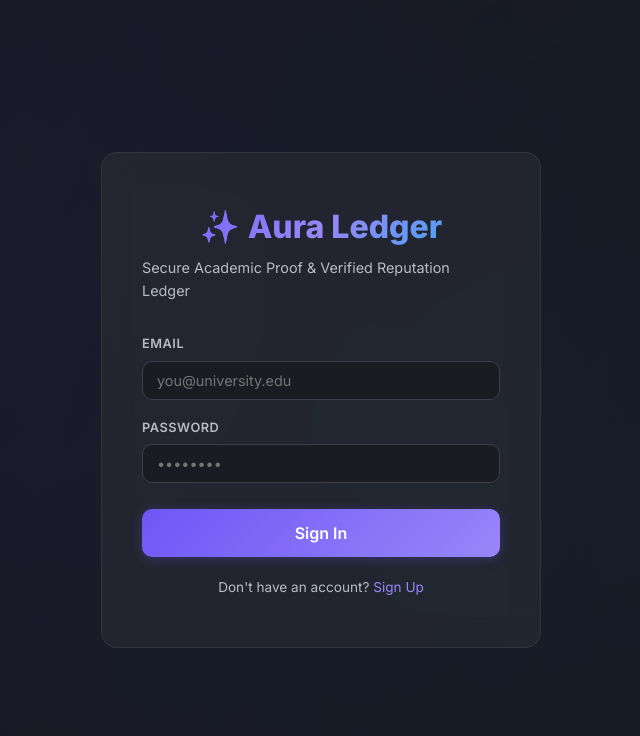
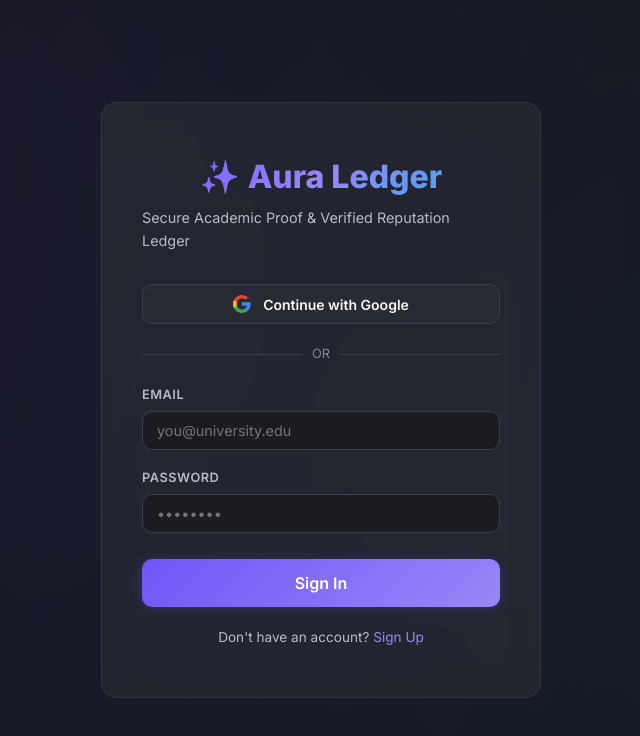
Before and after one commit to Mohana143-AI/antiAARSLS, a React (Vite) app in the folder frontend/: page /login in a window 1280 px wide. Shown: the top 736 px of the page, without its empty margins (319-959 px from the left). Built offline with nearby package versions, Linux system fonts and the light colour scheme; no server answers.

Commit message:
Auth: Finalized Google OAuth sync and session management

```diff
--- a/frontend/src/context/AuthContext.jsx
+++ b/frontend/src/context/AuthContext.jsx
@@ -1,5 +1,6 @@
 import { createContext, useContext, useState, useEffect } from "react";
 import { authAPI } from "../lib/api";
+import { supabase } from "../lib/supabase";
 
 const AuthContext = createContext(null);
 
@@ -8,15 +9,50 @@ export function AuthProvider({ children }) {
   const [loading, setLoading] = useState(true);
 
   useEffect(() => {
-    const token = localStorage.getItem("access_token");
-    if (token) {
-      authAPI.me()
-        .then(setUser)
-        .catch(() => { localStorage.removeItem("access_token"); })
-        .finally(() => setLoading(false));
-    } else {
+    const initAuth = async () => {
+      // 1. Check for existing session in localStorage (Email/Password)
+      const token = localStorage.getItem("access_token");
+
+      // 2. Clear tokens if it's an OAuth redirect return
+      // (Supabase JS client will handle the new session from the URL)
+      const { data: { session } } = await supabase.auth.getSession();
+
+      if (session) {
+        // Sync Supabase session to our app's storage
+        localStorage.setItem("access_token", session.access_token);
+        localStorage.setItem("refresh_token", session.refresh_token);
+      }
+
+      const currentToken = localStorage.getItem("access_token");
+      if (currentToken) {
+        try {
+          const profile = await authAPI.me();
+          setUser(profile);
+        } catch (err) {
+          localStorage.removeItem("access_token");
+          localStorage.removeItem("refresh_token");
+        }
+      }
       setLoading(false);
-    }
+    };
+
+    initAuth();
+
+    // Listen for Auth changes (including OAuth redirects)
+    const { data: { subscription } } = supabase.auth.onAuthStateChange(async (event, session) => {
+      if (event === "SIGNED_IN" && session) {
+        localStorage.setItem("access_token", session.access_token);
+        localStorage.setItem("refresh_token", session.refresh_token);
+        const profile = await authAPI.me();
+        setUser(profile);
+      } else if (event === "SIGNED_OUT") {
+        localStorage.removeItem("access_token");
+        localStorage.removeItem("refresh_token");
+        setUser(null);
+      }
+    });
+
+    return () => subscription.unsubscribe();
   }, []);
 
   const login = async (email, password) => {
@@ -33,7 +69,8 @@ export function AuthProvider({ children }) {
     return login(data.email, data.password);
   };
 
-  const logout = () => {
+  const logout = async () => {
+    await supabase.auth.signOut();
     localStorage.removeItem("access_token");
     localStorage.removeItem("refresh_token");
     setUser(null);
--- /dev/null
+++ b/frontend/src/lib/supabase.js
@@ -0,0 +1,6 @@
+import { createClient } from '@supabase/supabase-js';
+
+const SUPABASE_URL = import.meta.env.VITE_SUPABASE_URL || "https://gspnicasvllrlzumdstq.supabase.co";
+const SUPABASE_ANON_KEY = import.meta.env.VITE_SUPABASE_ANON_KEY || "eyJhbGciOiJIUzI1NiIsInR5cCI6IkpXVCJ9.eyJpc3MiOiJzdXBhYmFzZSIsInJlZiI6ImdzcG5pY2Fzdmxscmx6dW1kc3RxIiwicm9sZSI6ImFub24iLCJpYXQiOjE3NzU0ODEwODUsImV4cCI6MjA5MTA1NzA4NX0.tHNlhQJrC_JJzofWQ0f9EE81to_LJufWgc43oZOS8Q0";
+
+export const supabase = createClient(SUPABASE_URL, SUPABASE_ANON_KEY);
--- a/frontend/src/pages/Login.jsx
+++ b/frontend/src/pages/Login.jsx
@@ -1,6 +1,7 @@
 import { useState } from "react";
 import { useAuth } from "../context/AuthContext";
 import { useNavigate } from "react-router-dom";
+import { supabase } from "../lib/supabase";
 
 export default function Login() {
   const { login, signup } = useAuth();
@@ -14,6 +15,21 @@ export default function Login() {
   });
 
   const handleChange = (e) => setForm({ ...form, [e.target.name]: e.target.value });
+
+  const handleGoogleLogin = async () => {
+    setError("");
+    try {
+      const { error } = await supabase.auth.signInWithOAuth({
+        provider: 'google',
+        options: {
+          redirectTo: window.location.origin
+        }
+      });
+      if (error) throw error;
+    } catch (err) {
+      setError(err.message);
+    }
+  };
 
   const handleSubmit = async (e) => {
     e.preventDefault();
@@ -55,6 +71,23 @@ export default function Login() {
             marginBottom: 16, fontSize: "0.85rem"
           }}>{error}</div>
         )}
+
+        <button className="btn btn-secondary" onClick={handleGoogleLogin}
+          style={{ width: "100%", marginBottom: 20, display: "flex", gap: 12, justifyContent: "center" }}>
+          <svg width="18" height="18" viewBox="0 0 18 18">
+            <path d="M17.64 9.2c0-.637-.057-1.251-.164-1.84H9v3.481h4.844c-.209 1.125-.843 2.078-1.796 2.717v2.258h2.908c1.702-1.567 2.684-3.874 2.684-6.615z" fill="#4285F4"/>
+            <path d="M9 18c2.43 0 4.467-.806 5.956-2.184l-2.908-2.258c-.806.54-1.837.86-3.048.86-2.344 0-4.328-1.584-5.036-3.711H.957v2.332A8.997 8.997 0 009 18z" fill="#34A853"/>
+            <path d="M3.964 10.712c-.18-.54-.282-1.117-.282-1.712s.102-1.173.282-1.712V4.956H.957a8.996 8.996 0 000 8.088l3.007-2.332z" fill="#FBBC05"/>
+            <path d="M9 3.58c1.321 0 2.508.454 3.44 1.345l2.582-2.58C13.463.891 11.426 0 9 0 5.482 0 2.443 2.048.957 4.956l3.007 2.332C4.672 5.164 6.656 3.58 9 3.58z" fill="#EA4335"/>
+          </svg>
+          Continue with Google
+        </button>
+
+        <div style={{ display: "flex", alignItems: "center", gap: 10, marginBottom: 20, color: "var(--text-muted)", fontSize: "0.8rem" }}>
+          <div style={{ flex: 1, height: 1, background: "var(--border)" }}></div>
+          OR
+          <div style={{ flex: 1, height: 1, background: "var(--border)" }}></div>
+        </div>
 
         <form onSubmit={handleSubmit}>
           {isSignup && (
```
